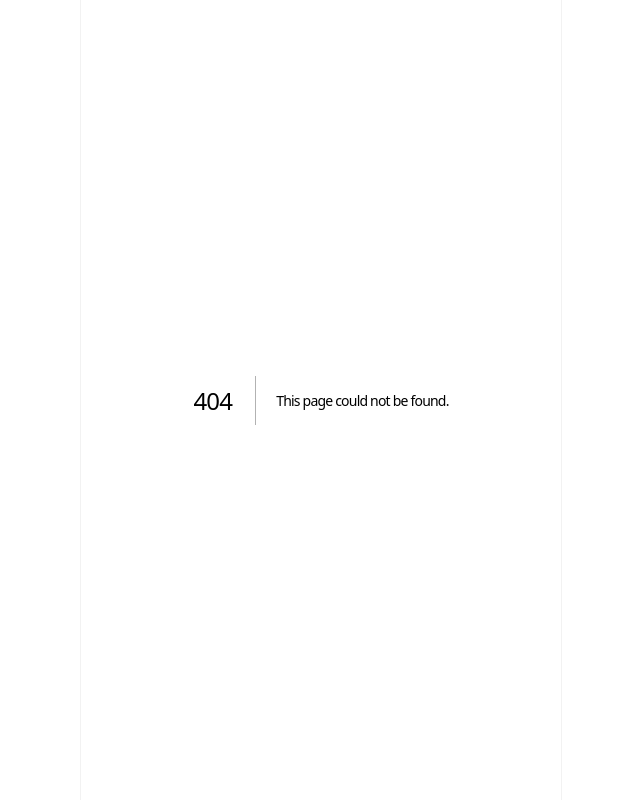
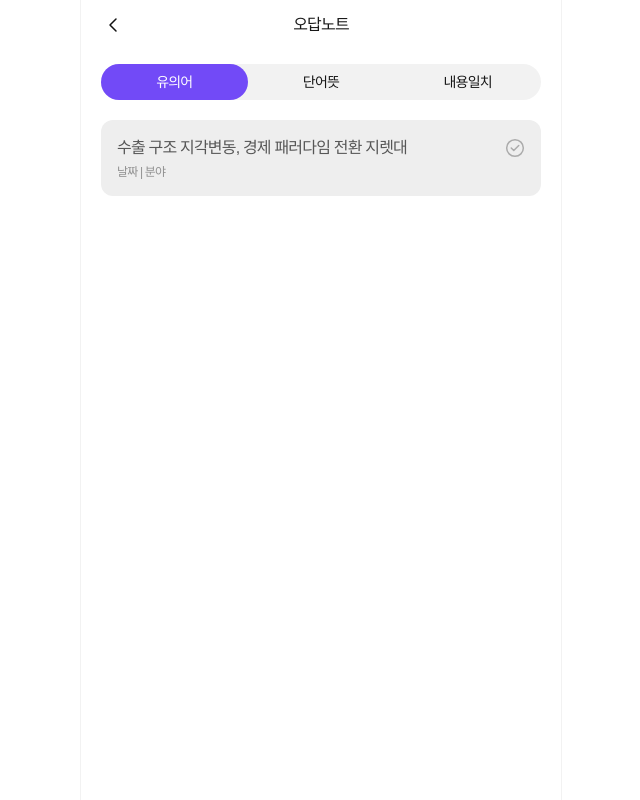
Before and after one commit to POTENDAY-NEWQUIZ/NEWQUIZ-FE, a Next.js app: page /review in a window 1280 px wide. Before the commit this address had no page. Shown: the whole page, without its empty margins (319-959 px from the left). Built offline with nearby package versions, Linux system fonts and the light colour scheme; a web font is replaced by a local one.

Commit message:
[feat] : 오답노트 페이지 구현

```diff
--- /dev/null
+++ b/src/app/review/page.tsx
@@ -0,0 +1,43 @@
+"use client";
+
+import { useState } from "react";
+
+import Header from "@components/common/header";
+import BackButton from "@components/button/back-button";
+import Blank from "@components/button/blank";
+import Category from "@components/review/category";
+import ReviewItem from "@components/review/review-item";
+
+const Review = () => {
+  const [category, setCategory] = useState("유의어");
+
+  const onCategorySelect = (category: string) => {
+    setCategory(category);
+  };
+
+  return (
+    <>
+      {/* 헤더 구역 */}
+      <Header
+        title="오답노트"
+        leftChild={<BackButton />}
+        rightChild={<Blank />}
+      />
+
+      {/* 문제 카테고리 구역 */}
+      <section className="pt-16 mb-5">
+        <Category
+          currentCategory={category}
+          onCategorySelect={onCategorySelect}
+        />
+      </section>
+
+      {/* 문제 리스트 구역 */}
+      <section className="mx-5">
+        <ReviewItem />
+      </section>
+    </>
+  );
+};
+
+export default Review;
--- /dev/null
+++ b/src/components/review/category.tsx
@@ -0,0 +1,38 @@
+"use client";
+
+import { useState } from "react";
+
+import { ICategory } from "@interface/props";
+
+const Category = ({ currentCategory, onCategorySelect }: ICategory) => {
+  const categories = ["유의어", "단어뜻", "내용일치"];
+  const defaultIndex = categories.indexOf(currentCategory);
+  const [select, setSelect] = useState(defaultIndex);
+
+  const onClickCategory = (index: number) => {
+    setSelect(index);
+    onCategorySelect(categories[index]);
+  };
+
+  return (
+    <nav>
+      <ul className="flex justify-around mx-5 rounded-[20px] bg-[#F2F2F2]">
+        {categories.map((category, index) => (
+          <li
+            key={index}
+            onClick={() => onClickCategory(index)}
+            className={`${
+              select === index
+                ? "text-white bg-lavender rounded-[20px]"
+                : ""
+            } font-medium text-sm cursor-pointer w-[calc(100%/3)] py-2 text-center`}
+          >
+            {category}
+          </li>
+        ))}
+      </ul>
+    </nav>
+  );
+};
+
+export default Category;
--- /dev/null
+++ b/src/components/review/review-item.tsx
@@ -0,0 +1,35 @@
+import unsolve from "@assets/svg/unsolve.svg";
+import solve from "@assets/svg/solve.svg";
+import Image from "next/image";
+
+const ReviewItem = () => {
+  const temp = false;
+
+  return (
+    <>
+      {temp ? (
+        <div className="p-4 rounded-xl bg-[#F3F0FF] border-[1px] border-[#CABBFF]">
+          <div className="flex justify-between mb-1">
+            <p className="font-medium w-[calc(100%-24px)] truncate">
+              수출 구조 지각변동, 경제 패러다임 전환 지렛대
+            </p>
+            <Image src={unsolve} width={20} height={20} alt="unsolve" />
+          </div>
+          <p className="text-xs text-[#909090]">날짜 | 분야</p>
+        </div>
+      ) : (
+        <div className="p-4 rounded-xl bg-[#EEEEEE]">
+          <div className="flex justify-between mb-1">
+            <p className="font-medium w-[calc(100%-24px)] text-[#575757] truncate">
+              수출 구조 지각변동, 경제 패러다임 전환 지렛대
+            </p>
+            <Image src={solve} width={20} height={20} alt="solve" />
+          </div>
+          <p className="text-xs text-[#909090]">날짜 | 분야</p>
+        </div>
+      )}
+    </>
+  );
+};
+
+export default ReviewItem;
```
